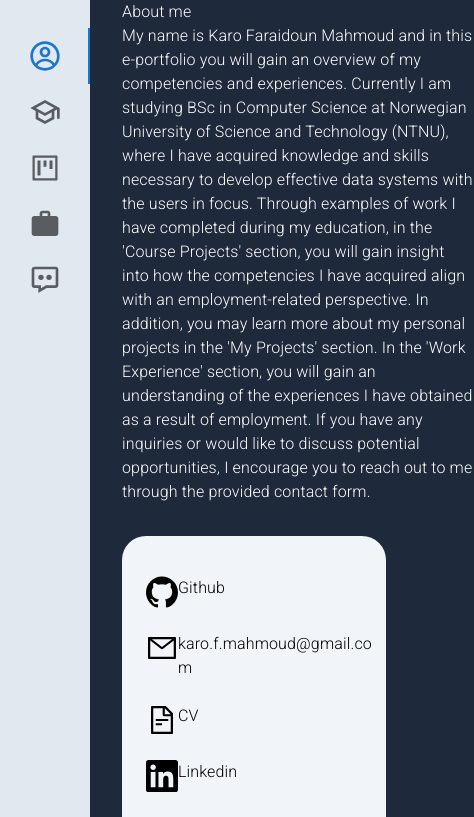
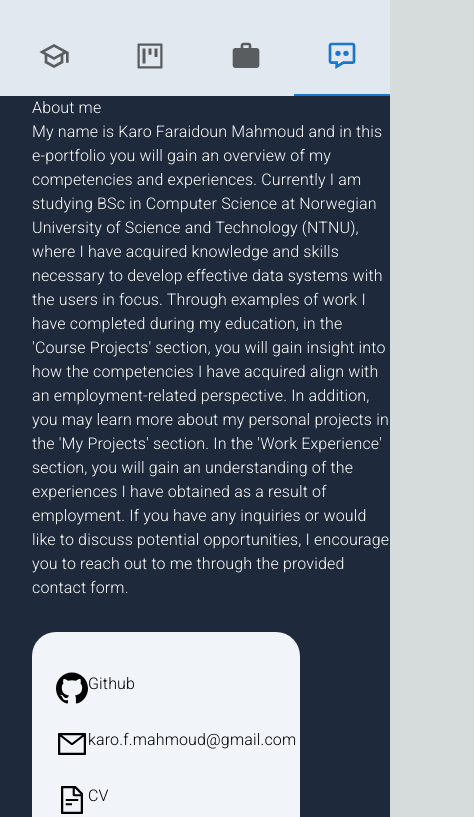
Before and after one commit to karofmah/my-eportfolio, a Next.js app: page / in a window 390 px wide. Shown: the top 817 px of the page, 474 px wide, since content can reach past the window. Built offline with nearby package versions, Linux system fonts and the light colour scheme.

Commit message:
Improved sidebar for smaller devices

```diff
--- a/app/components/MainPage.tsx
+++ b/app/components/MainPage.tsx
@@ -93,15 +93,15 @@ export default function MainPage (){
   }, []);
 
   return(
-    <div className='flex bg-slate-200'>
-    <div className='sticky top-0 h-screen w-full'>
+    <div className='flex md:flex-row flex-col bg-slate-200'>
+    <div className='sticky top-0 md:h-screen w-full sticky h-24 z-30 '>
       <SideBar
       tabRefs={refs}
       valueY={scrollTop}
       />
     </div>
 
-      <div ref={aboutRef}  className='bg-slate-800 flex flex-col' >
+      <div ref={aboutRef}  className='bg-slate-800 flex flex-col ' >
         <About
         description="My name is Karo Faraidoun Mahmoud and in this e-portfolio you will gain an overview of my competencies and experiences. Currently I am studying BSc in Computer Science at Norwegian University of Science and Technology (NTNU), where I have acquired knowledge and skills necessary to develop effective data systems with the users in focus. Through examples of work I have completed during my education, in the 'Course Projects' section, you will gain insight into how the competencies I have acquired align with an employment-related perspective. In addition, you may learn more about my personal projects in the 'My Projects' section. In the 'Work Experience' section, you will gain an understanding of the experiences I have obtained as a result of employment. If you have any inquiries or would like to discuss potential opportunities, I encourage you to reach out to me through the provided contact form. "
         imageURL="pb.png"
--- a/app/components/SideBar.tsx
+++ b/app/components/SideBar.tsx
@@ -14,7 +14,7 @@ export default function SideBar(props:any) {
 
   const refs:any []=props.tabRefs
 
-  const tabStyle='hover:text-blue-500 bg-gradient-to-t duration-400 hover:from-slate-200 hover:via-blue-200 hover:to-slate-200 mb-24 place-self-center w-full'
+  const tabStyle='hover:text-blue-500 bg-gradient-to-t duration-400 hover:from-slate-200 hover:via-blue-200 hover:to-slate-200 mb-32 place-self-center w-24 md:w-full'
   const iconStyle='h-8 w-8 lg:h-6 lg:w-6'
 
     const handleTabClick = (ref:React.RefObject<HTMLDivElement>) => {
@@ -52,11 +52,12 @@ export default function SideBar(props:any) {
 
 
       <Tabs
-        className="br-1 pt-7 h-screen"
-        orientation="vertical"
+        className="br-1 pt-7 md:h-screen bg-slate-200 opacity-100 h-full z-30"
+        orientation={innerWidth < 768 ? "horizontal" : "vertical"}
         value={value}
         onChange={handleChange}
         variant='scrollable'
+        allowScrollButtonsMobile
       >
 
         <Tab label={innerWidth>=1024 ? "About me" : "" }  className={tabStyle}
```
